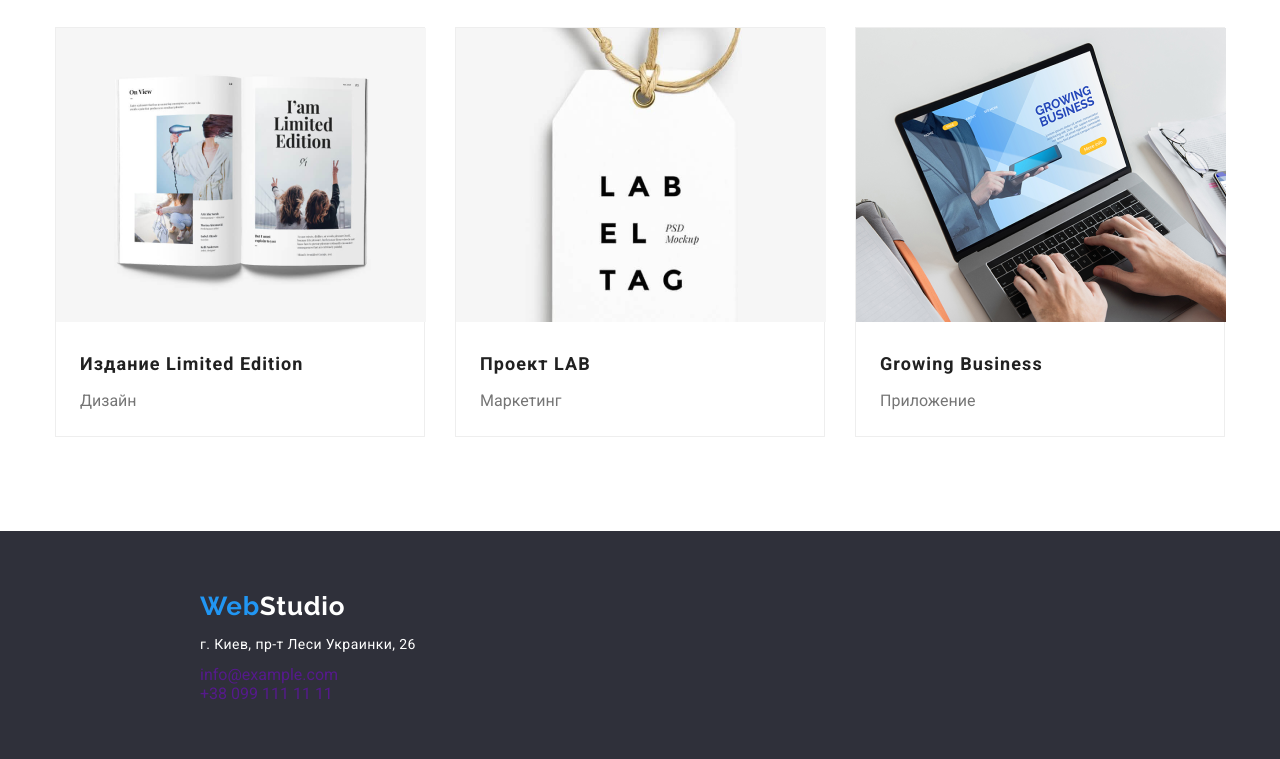
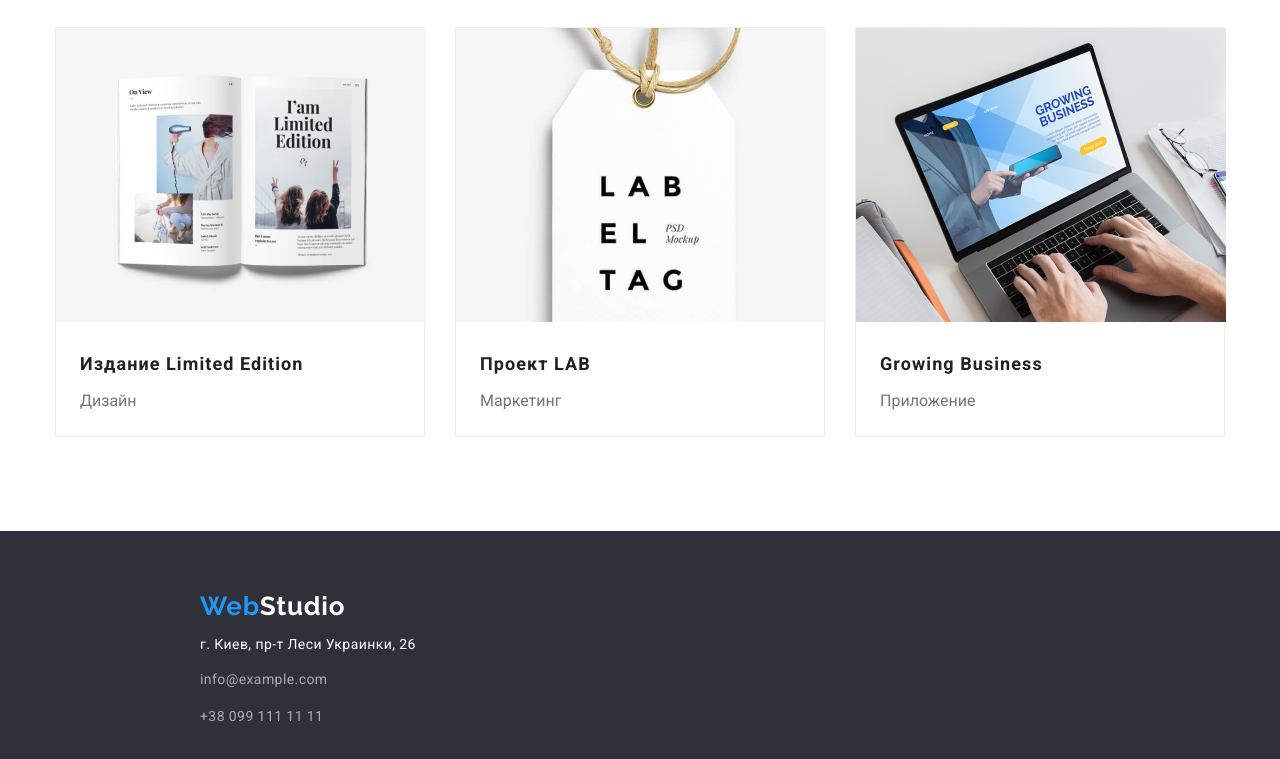
Before and after one commit to Vlada-code3/goit-markup-hw-03, a plain HTML site: page portfolio.html in a window 1280 px wide. Shown: the part 1145-1904 px from the top of the page. Drawn offline with Linux system fonts and the light colour scheme.

Commit message:
portfolio page edited

```diff
--- a/portfolio.html
+++ b/portfolio.html
@@ -117,8 +117,8 @@
             <ul class=" navigation-list list">
                 <li>
                     <p class="address-footer highlights">г. Киев, пр-т Леси Украинки, 26</p>
-                    <a href="" class="nav-footer highlights">info@example.com </a> <br>
-                    <a href="" class="nav-footer highlights">+38 099 111 11 11</a>
+                    <a href="" class="footer-email highlights">info@example.com </a>
+                    <a href="" class="footer-tel highlights">+38 099 111 11 11</a>
                 <li>
             </ul>
         </nav>
```
